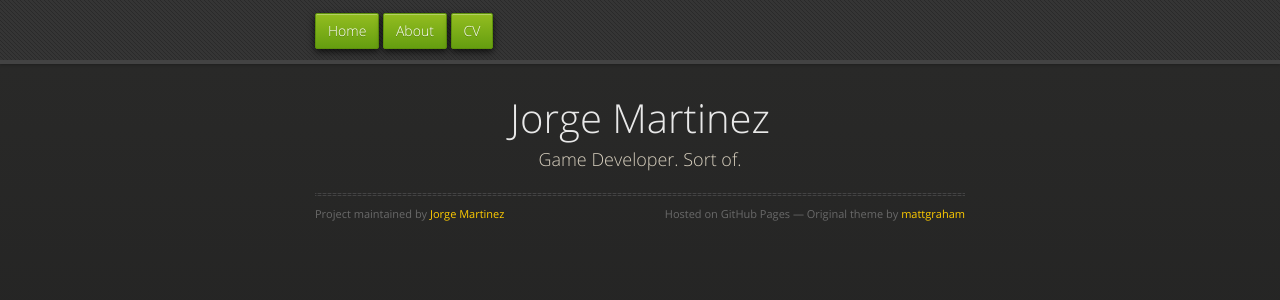
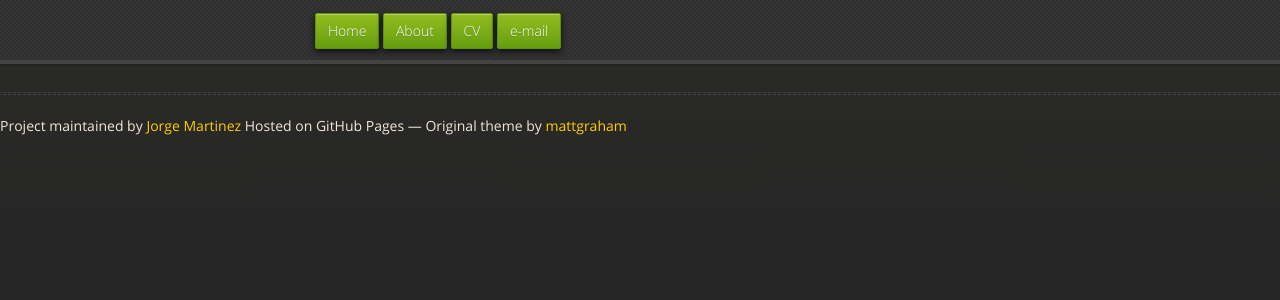
Before and after one commit to Sasurai/Sasurai.github.io, a Jekyll site: the page built from index.html, in a window 1280 px wide. Shown: the top 300 px of the page. Built offline with Jekyll 4.4.1, drawn with Linux system fonts in a browser that asks for light colours; nearby versions of some CDN libraries.

Commit message:
Fix default layout

```diff
--- a/_layouts/default.html
+++ b/_layouts/default.html
@@ -3,7 +3,7 @@
 	  <head>
 	    <meta charset="utf-8">
 	    <meta http-equiv="X-UA-Compatible" content="chrome=1">
-	    <title>Jorge Martinez, Game Developer</title>
+	    <title>{{ page.title }}</title>
 	    <link rel="stylesheet" href="stylesheets/styles.css">
 	    <link rel="stylesheet" href="stylesheets/github-dark.css">
 	    <script src="https://ajax.googleapis.com/ajax/libs/jquery/1.7.1/jquery.min.js"></script>
@@ -23,24 +23,21 @@
         	<li><a href="/">Home</a></li>
         	<li><a href="/about">About</a></li>
     		<li><a href="https://es.linkedin.com/in/jorgemv">CV</a></li>
+    		<li><a href="mailto:sasurai.jmv@gmail.com">e-mail</a></li>
         </nav>
       </div><!-- end header -->
+      <div class="wrapper">
 
-    <div class="wrapper">
+			{{ content }}
 
-      <section>
-        <div id="title">
-          <h1>Jorge Martinez</h1>
-          <p>Game Developer. Sort of.</p>
+		</div><!-- /.container -->
+      <footer>
+        <div>
           <hr>
           <span class="credits left">Project maintained by <a href="https://github.com/Sasurai">Jorge Martinez</a></span>
           <span class="credits right">Hosted on GitHub Pages &mdash; Original theme by <a href="https://twitter.com/michigangraham">mattgraham</a></span>
         </div>
-
-        <h1>
-      </section>
-
-    </div>
+      </footer>
     <!--[if !IE]><script>fixScale(document);</script><![endif]-->
 
   </body>
```
